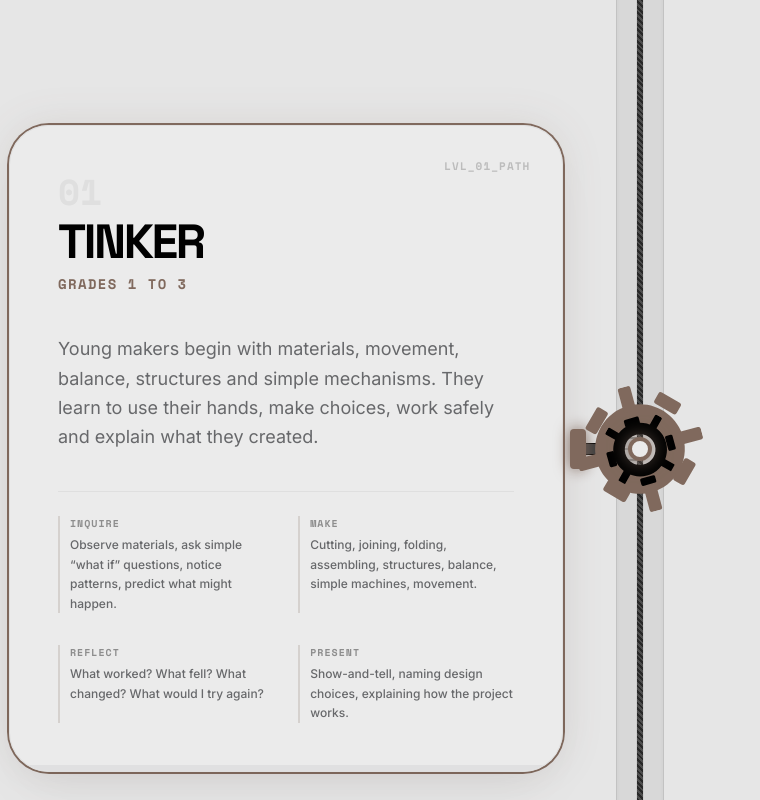
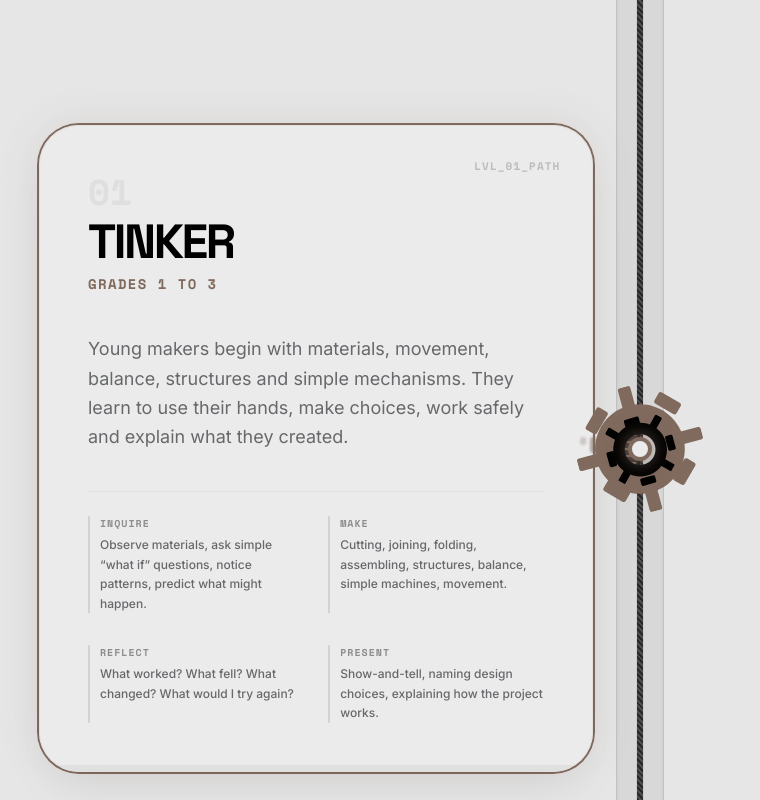
Before and after one commit to pratikb1234/Makerreactor, a React (Vite) app: page / in a window 1280 px wide. Shown: the part 6040-6840 px from the top of the page, without its empty margins (0-760 px from the left). Built offline with nearby package versions, Linux system fonts and the light colour scheme.

Commit message:
Replace mechanical piston with magnetic pulling animation

```diff
--- a/src/components/ProgramPathway.jsx
+++ b/src/components/ProgramPathway.jsx
@@ -272,23 +272,23 @@ function LevelCardTimeline({ level, index, scrollYProgress }) {
         <MechanicalLinkageNode isActive={isActive || isHovered} />
       </div>
 
-      {/* Level Card Base Content - Wrapped in a jolt animation */}
+      {/* Level Card Base Content - Wrapped in a magnetic pull animation */}
       <motion.div
         className="w-full lg:w-[45%]"
         onMouseEnter={() => setIsHovered(true)}
         onMouseLeave={() => setIsHovered(false)}
-        animate={(isActive || isHovered) ? { x: isEven ? -15 : 15 } : { x: 0 }}
-        transition={{ type: "spring", stiffness: 400, damping: 15, mass: 1 }}
+        animate={(isActive || isHovered) ? { x: isEven ? 15 : -15 } : { x: 0 }}
+        transition={{ type: "spring", stiffness: 400, damping: 20, mass: 2 }}
       >
-        {/* Pass isActive down so the card can light up when punched */}
+        {/* Pass isActive down so the card can light up when magnetized */}
         <div className={`transition-all duration-500 rounded-[2.5rem] ${isActive || isHovered ? 'shadow-[0_0_40px_rgba(255,90,0,0.15)] ring-2 ring-[var(--color-accent)]' : ''}`}>
           <LevelCardBase level={level} index={index} />
         </div>
       </motion.div>
 
-      {/* Decorative Mechanical Linkage Piston Arm - LG only */}
-      <div className={`hidden lg:block absolute top-1/2 -translate-y-1/2 w-[5%] h-8 z-20 ${isEven ? 'left-[45%]' : 'right-[45%]'}`}>
-        <PistonArm isActive={isActive || isHovered} isEven={isEven} />
+      {/* Magnetic Connector - LG only */}
+      <div className={`hidden lg:block absolute top-1/2 -translate-y-1/2 w-[5%] h-12 z-20 ${isEven ? 'left-[45%]' : 'right-[45%]'}`}>
+        <ElectroMagnetNode isActive={isActive || isHovered} isEven={isEven} />
       </div>
 
       {/* Empty space on opposite side */}
@@ -297,37 +297,37 @@ function LevelCardTimeline({ level, index, scrollYProgress }) {
   );
 }
 
-function PistonArm({ isActive, isEven }) {
-  // Piston pushes OUT from the center towards the card.
-  // Center is at the right for isEven, left for !isEven.
+function ElectroMagnetNode({ isActive, isEven }) {
+  // Magnet is attached to the center track and pulls the card towards it.
   return (
     <div className={`w-full h-full relative flex items-center ${isEven ? 'flex-row-reverse' : 'flex-row'}`}>
-      {/* Outer Cylinder (attached to center) */}
-      <div className="w-1/2 h-6 bg-[#d4d4d4] border-y-2 border-x border-[#999] rounded-sm relative z-10 flex items-center justify-center shadow-md">
-         {/* Decorative cylinder stripes */}
-         <div className="w-full h-[2px] bg-black/20" />
+
+      {/* Magnet Base (attached to center) */}
+      <div className={`w-6 h-12 bg-[#222] border-2 border-[#111] rounded-sm relative z-10 flex items-center justify-center shadow-lg transition-colors duration-300 ${isActive ? 'shadow-[0_0_20px_var(--color-accent)]' : ''}`}>
+         {/* Electromagnetic Coils */}
+         <div className="w-4 h-10 flex flex-col justify-evenly">
+            {[...Array(5)].map((_, i) => (
+              <div key={i} className={`w-full h-0.5 transition-colors duration-300 ${isActive ? 'bg-[var(--color-accent)] shadow-[0_0_5px_var(--color-accent)]' : 'bg-[#555]'}`} />
+            ))}
+         </div>
       </div>
 
-      {/* Inner Rod (shoots out to the card) */}
-      <motion.div
-        className="h-3 bg-[#444] border-y border-black relative z-0 origin-center"
-        initial={{ width: '10%' }}
-        animate={{ width: isActive ? '100%' : '10%' }}
-        transition={{ type: "spring", stiffness: 400, damping: 15, mass: 1 }}
-      >
-        {/* Plunger Head hitting the card */}
-        <div className={`absolute top-1/2 -translate-y-1/2 w-4 h-10 rounded-sm shadow-[0_0_15px_var(--color-accent)] transition-colors duration-200 ${isActive ? 'bg-[var(--color-accent)]' : 'bg-[#666]'} ${isEven ? '-left-2' : '-right-2'}`}>
-          {/* Spark effect when hitting */}
-          {isActive && (
-            <motion.div
-              initial={{ scale: 0, opacity: 1 }}
-              animate={{ scale: 2.5, opacity: 0 }}
-              transition={{ duration: 0.4, ease: "easeOut" }}
-              className={`absolute top-1/2 -translate-y-1/2 w-4 h-4 bg-white rounded-full ${isEven ? '-left-2' : '-right-2'}`}
-            />
-          )}
-        </div>
-      </motion.div>
+      {/* Magnetic Pull Waves */}
+      <div className="flex-grow h-full flex items-center justify-center relative overflow-hidden">
+        {isActive && (
+          <motion.div
+            className={`absolute flex gap-1 ${isEven ? 'flex-row-reverse' : 'flex-row'}`}
+            initial={{ opacity: 0, x: isEven ? -20 : 20 }}
+            animate={{ opacity: [0, 1, 0], x: isEven ? 10 : -10 }}
+            transition={{ duration: 0.6, repeat: Infinity, ease: "linear" }}
+          >
+            {/* Arcs/Waves flowing into the magnet */}
+            <div className="w-1.5 h-6 bg-[var(--color-accent)] rounded-full blur-[1px] opacity-100" />
+            <div className="w-1.5 h-4 bg-[var(--color-accent)] rounded-full blur-[1px] opacity-60" />
+            <div className="w-1.5 h-2 bg-[var(--color-accent)] rounded-full blur-[1px] opacity-30" />
+          </motion.div>
+        )}
+      </div>
     </div>
   );
 }
```
